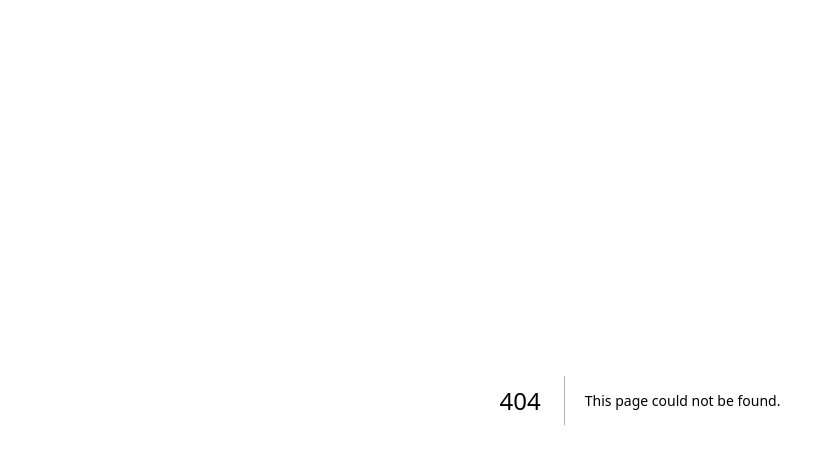
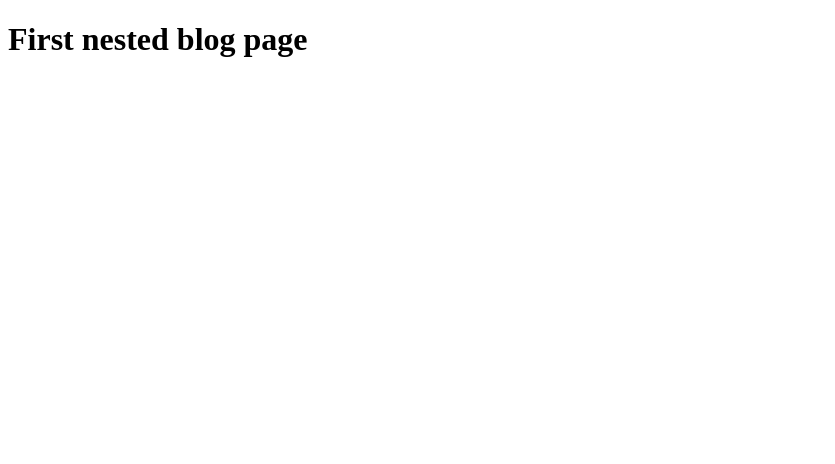
Before and after one commit to mdmohiuddin10/practice, a Next.js app: page /blog/first in a window 1280 px wide. Before the commit this address had no page. Shown: the top 464 px of the page, without its empty margins (0-835 px from the left). Built offline with nearby package versions, Linux system fonts and the light colour scheme.

Commit message:
learning nested route

```diff
--- /dev/null
+++ b/src/app/blog/first/page.jsx
@@ -0,0 +1,11 @@
+import React from 'react';
+
+const FirstBlogPage = () => {
+    return (
+        <div>
+            <h1>First nested blog page</h1>
+        </div>
+    );
+};
+
+export default FirstBlogPage;
```
Also changed, not shown: src/app/blog/page.jsx (added, +11 -0 lines), src/app/blog/second/page.jsx (added, +11 -0 lines).
